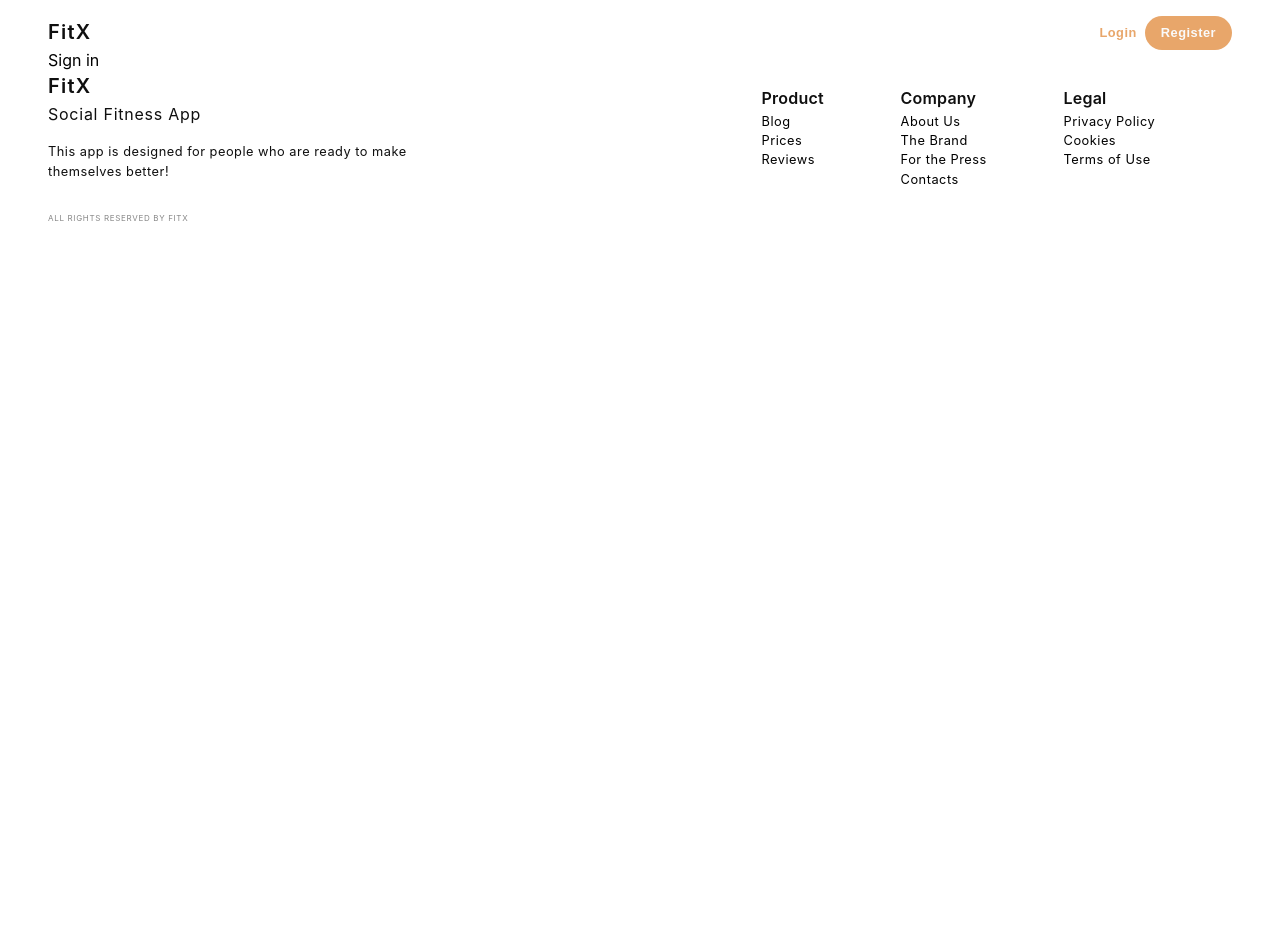
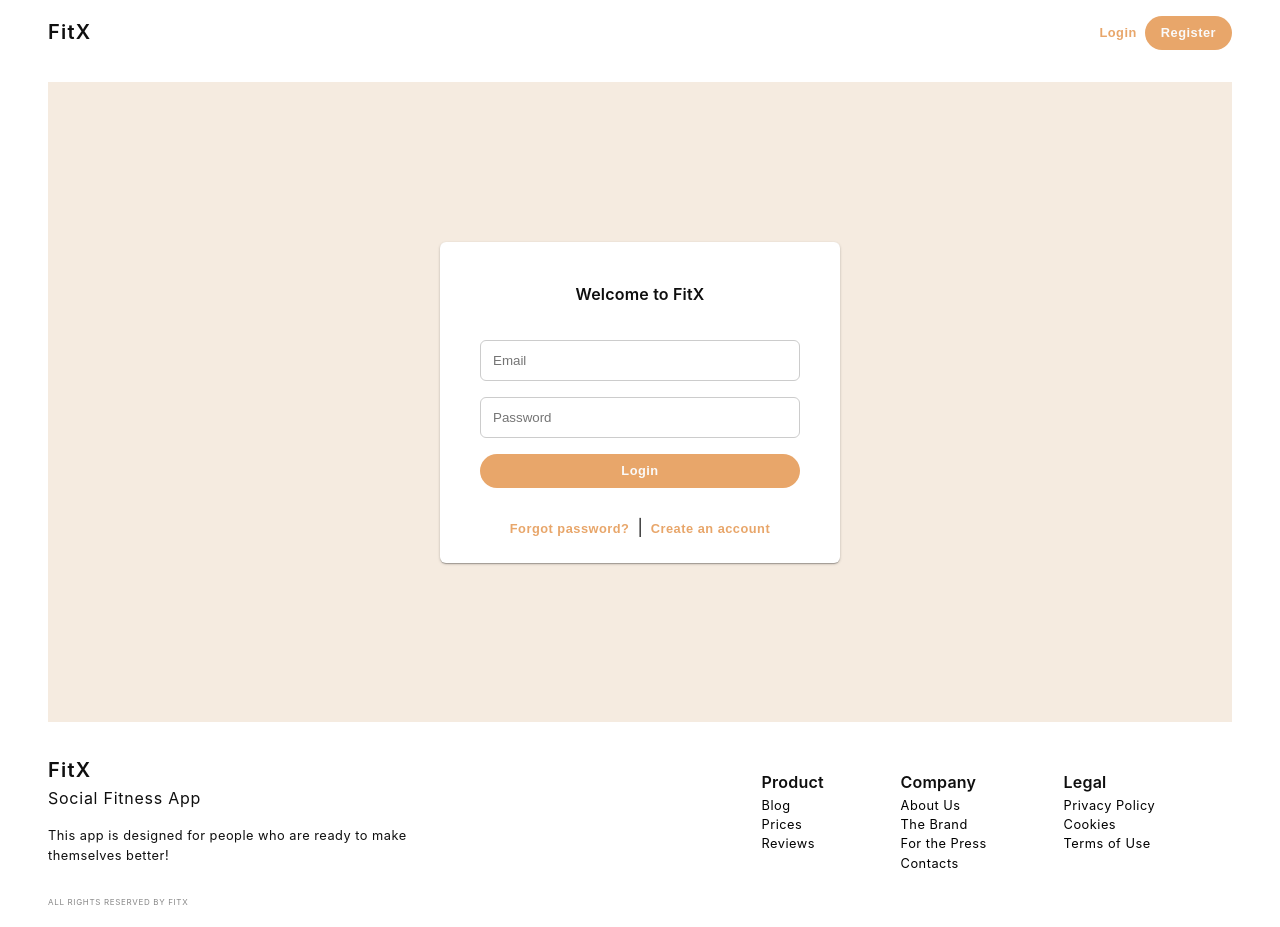
Before and after one commit to chingu-voyages/v21-bears-team-04, a React (Create React App) app in the folder client/: page /signin in a window 1280 px wide. Before the commit the page ends 800 px from the top, so only its background shows below. Built offline with nearby package versions, Linux system fonts and the light colour scheme.

Commit message:
Add front end for sign in page

```diff
--- a/client/package.json
+++ b/client/package.json
@@ -8,6 +8,7 @@
     "@testing-library/user-event": "^7.2.1",
     "axios": "^0.19.2",
     "clsx": "^1.1.1",
+    "formik": "^2.1.5",
     "react": "^16.13.1",
     "react-dom": "^16.13.1",
     "react-jss": "^10.3.0",
--- a/client/src/components/Button/Button.js
+++ b/client/src/components/Button/Button.js
@@ -161,7 +161,7 @@ Button.propTypes = {
   /**
    * if true, the button will take full width of the parent
    */
-  fullWidth: PropTypes.node,
+  fullWidth: PropTypes.bool,
   /**
    * The size of the button
    */
--- a/client/src/containers/SignIn.js
+++ b/client/src/containers/SignIn.js
@@ -1,5 +1,113 @@
 import React from 'react';
+import { createUseStyles } from 'react-jss';
+import { useFormik } from 'formik';
+import { Link } from 'react-router-dom';
+import { Card, Typography, Button } from '../components';
 
 export const SignIn = () => {
-  return <div>Sign in</div>;
+  const classes = useStyles();
+  const { handleChange, values, handleSubmit } = useFormik({
+    initialValues: {
+      email: '',
+      password: '',
+    },
+    onSubmit: (values) => {
+      console.log(values);
+    },
+  });
+
+  return (
+    <section className={classes.root}>
+      <div className={classes.container}>
+        <Card className={classes.card}>
+          <Typography variant="h6" align="center">
+            Welcome to FitX
+          </Typography>
+          <form className={classes.form} onSubmit={handleSubmit}>
+            <input
+              className={classes.input}
+              type="email"
+              name="email"
+              required
+              placeholder="Email"
+              onChange={handleChange}
+              value={values.email}
+            />
+
+            <input
+              className={classes.input}
+              type="password"
+              name="password"
+              required
+              placeholder="Password"
+              onChange={handleChange}
+              value={values.password}
+            />
+
+            <Button
+              variant="contained"
+              color="secondary"
+              fullWidth
+              type="submit"
+            >
+              Login
+            </Button>
+          </form>
+
+          <div className={classes.options}>
+            <Button color="secondary">Forgot password?</Button>
+            <span>|</span>
+            <Link to="/signup">
+              <Button color="secondary">Create an account</Button>
+            </Link>
+          </div>
+        </Card>
+      </div>
+    </section>
+  );
 };
+
+const styles = (theme) => ({
+  root: {
+    margin: theme.spacing(4, 0),
+    backgroundColor: theme.palette.background.default,
+  },
+  container: {
+    padding: theme.spacing(2),
+    minHeight: '80vh',
+    display: 'flex',
+    justifyContent: 'center',
+    alignItems: 'center',
+  },
+  card: {
+    padding: theme.spacing(5, 3, 1),
+    display: 'inline-block',
+    width: '100%',
+    maxWidth: '400px',
+
+    [theme.breakpoints.up('sm')]: {
+      padding: theme.spacing(5, 5, 2),
+    },
+  },
+  form: {
+    margin: theme.spacing(4, 0, 2),
+  },
+  input: {
+    width: '100%',
+    marginBottom: theme.spacing(2),
+    padding: theme.spacing(1.5),
+    borderRadius: theme.shapes.radius,
+    border: '1px solid #ccc',
+
+    '&:focus': {
+      borderColor: theme.palette.secondary.main,
+      outline: 'none',
+    },
+  },
+  options: {
+    marginTop: theme.spacing(3),
+    textAlign: 'center',
+  },
+});
+
+const useStyles = createUseStyles(styles, { name: 'sign-in' });
--- a/client/src/theme/palette.js
+++ b/client/src/theme/palette.js
@@ -36,7 +36,7 @@ export default {
   },
   background: {
     default: xlightOrange,
-    paper: smoothWhite,
+    paper: white,
   },
   action: {
     disabled: smoothWhite,
--- a/client/src/theme/values.js
+++ b/client/src/theme/values.js
@@ -1,7 +1,7 @@
 export const spacing = 8;
 
 export const shapes = {
-  radius: 8,
+  radius: 6,
   buttonRadius: 24,
 };
 
```
Also changed, not shown: 1 other file (tests, documents, lock files or other folders).
